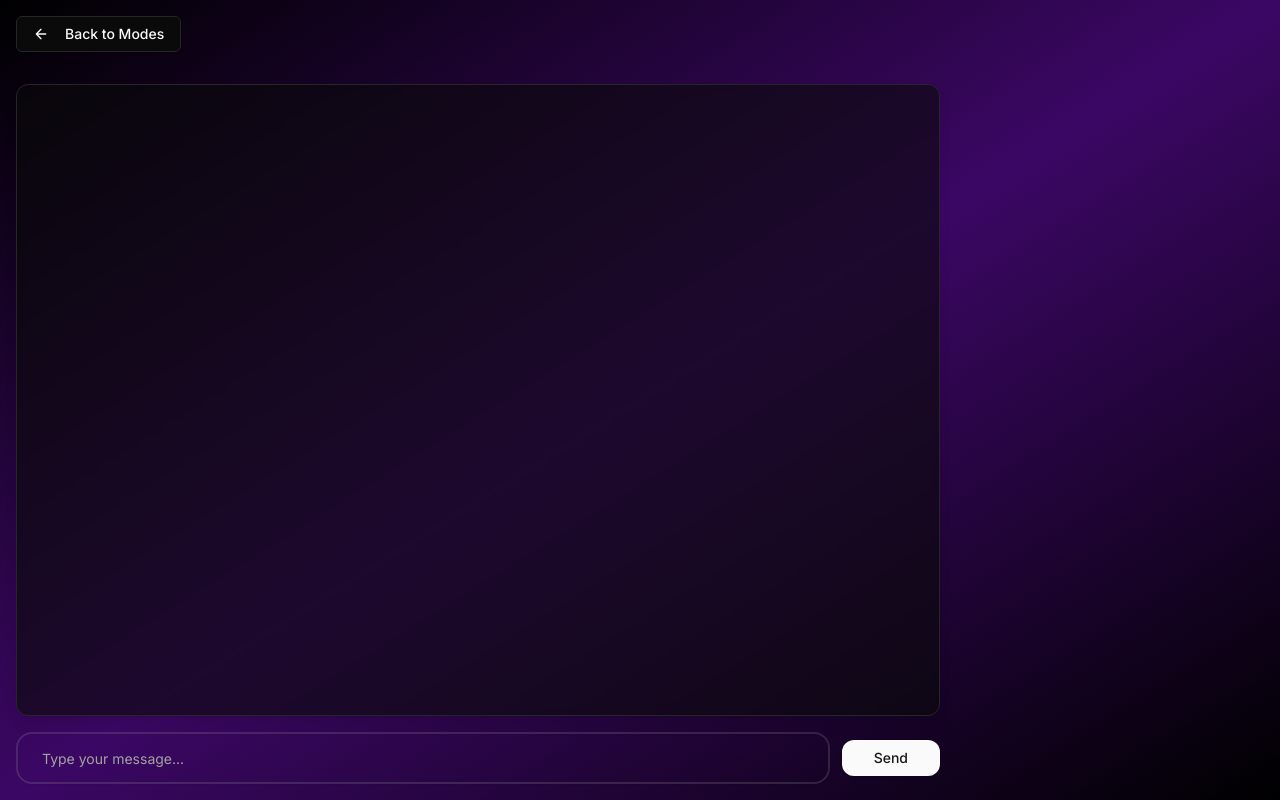
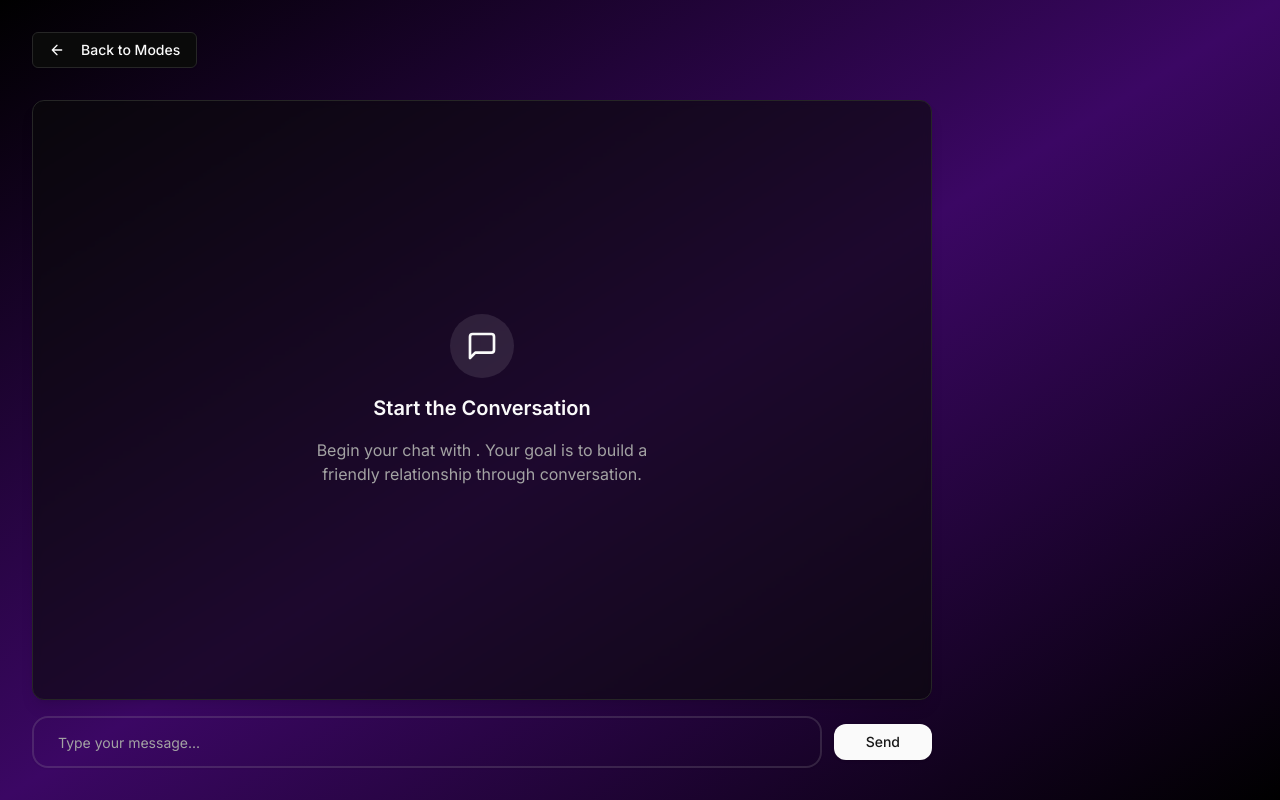
Before and after one commit to sohini1728/ai-chat-game, a Next.js app: page /chat in a window 1280 px wide. Built offline with nearby package versions, Linux system fonts and the light colour scheme.

Commit message:
update chat page styles

```diff
--- a/app/chat/page.tsx
+++ b/app/chat/page.tsx
@@ -115,8 +115,34 @@ export default function ChatScreen() {
 
   const { barWidth, color, scale, style } = getFriendlinessDisplay();
 
+  const EmptyState = () => (
+    <div className="flex flex-col items-center justify-center h-full text-center p-8 space-y-4">
+      <div className="rounded-full bg-primary/10 p-4">
+        <svg
+          xmlns="http://www.w3.org/2000/svg"
+          width="24"
+          height="24"
+          viewBox="0 0 24 24"
+          fill="none"
+          stroke="currentColor"
+          strokeWidth="2"
+          strokeLinecap="round"
+          strokeLinejoin="round"
+          className="h-8 w-8 text-primary"
+        >
+          <path d="M21 15a2 2 0 0 1-2 2H7l-4 4V5a2 2 0 0 1 2-2h14a2 2 0 0 1 2 2z" />
+        </svg>
+      </div>
+      <h3 className="text-xl font-semibold">Start the Conversation</h3>
+      <p className="text-muted-foreground max-w-sm">
+        Begin your chat with {character?.name}. Your goal is to build a friendly
+        relationship through conversation.
+      </p>
+    </div>
+  );
+
   return (
-    <div className="container mx-auto p-4 flex flex-col md:flex-row h-screen gap-4">
+    <div className="container mx-auto p-8 flex flex-col md:flex-row h-screen gap-4">
       <div className="w-full md:w-3/4 flex flex-col h-full">
         <div className="mb-4">
           <Link href="/modes">
@@ -140,6 +166,9 @@ export default function ChatScreen() {
           </Link>
         </div>
         <div className="flex-1 overflow-y-auto mb-4 bg-background/60 backdrop-blur-sm rounded-xl p-6 shadow-lg border">
+          {messages.length === 0 ? (
+            <EmptyState />
+          ) : (
             <AnimatePresence>
               {messages.map((message: ExtendedMessage, index) => (
                 <motion.div
@@ -162,11 +191,12 @@ export default function ChatScreen() {
                     {message.content}
                   </div>
                   {message.role === "assistant" &&
-                  (message as ExtendedMessage).friendlinessChange !==
-                    undefined && (
+                    (message as ExtendedMessage).friendlinessChange !== undefined && (
                       <div className="text-sm text-muted-foreground mt-1">
                         Friendliness change:{" "}
-                      {(message as ExtendedMessage).friendlinessChange ?? 0 > 0
+                        {(message as ExtendedMessage).friendlinessChange === 0
+                          ? "0"
+                          : (message as ExtendedMessage).friendlinessChange > 0
                           ? `+${(message as ExtendedMessage).friendlinessChange}`
                           : (message as ExtendedMessage).friendlinessChange}
                       </div>
@@ -174,6 +204,7 @@ export default function ChatScreen() {
                 </motion.div>
               ))}
             </AnimatePresence>
+          )}
           <div ref={messagesEndRef} />
         </div>
         <form onSubmit={handleSubmit} className="flex items-center gap-3">
@@ -196,7 +227,7 @@ export default function ChatScreen() {
       <div className="w-full md:w-1/4">
         {character && (
           <Card className="h-full flex flex-col bg-muted/50 backdrop-blur-sm border rounded-xl shadow-lg">
-            <CardHeader className="space-y-4 border-b bg-background/60 rounded-t-lg">
+            <CardHeader className="space-y-4 bg-background/60 rounded-t-lg">
               <div className="space-y-2">
                 <CardTitle className="flex items-center text-2xl gap-2">
                   {character.name}
```
Lines whose indentation alone changed are shown as unchanged.
